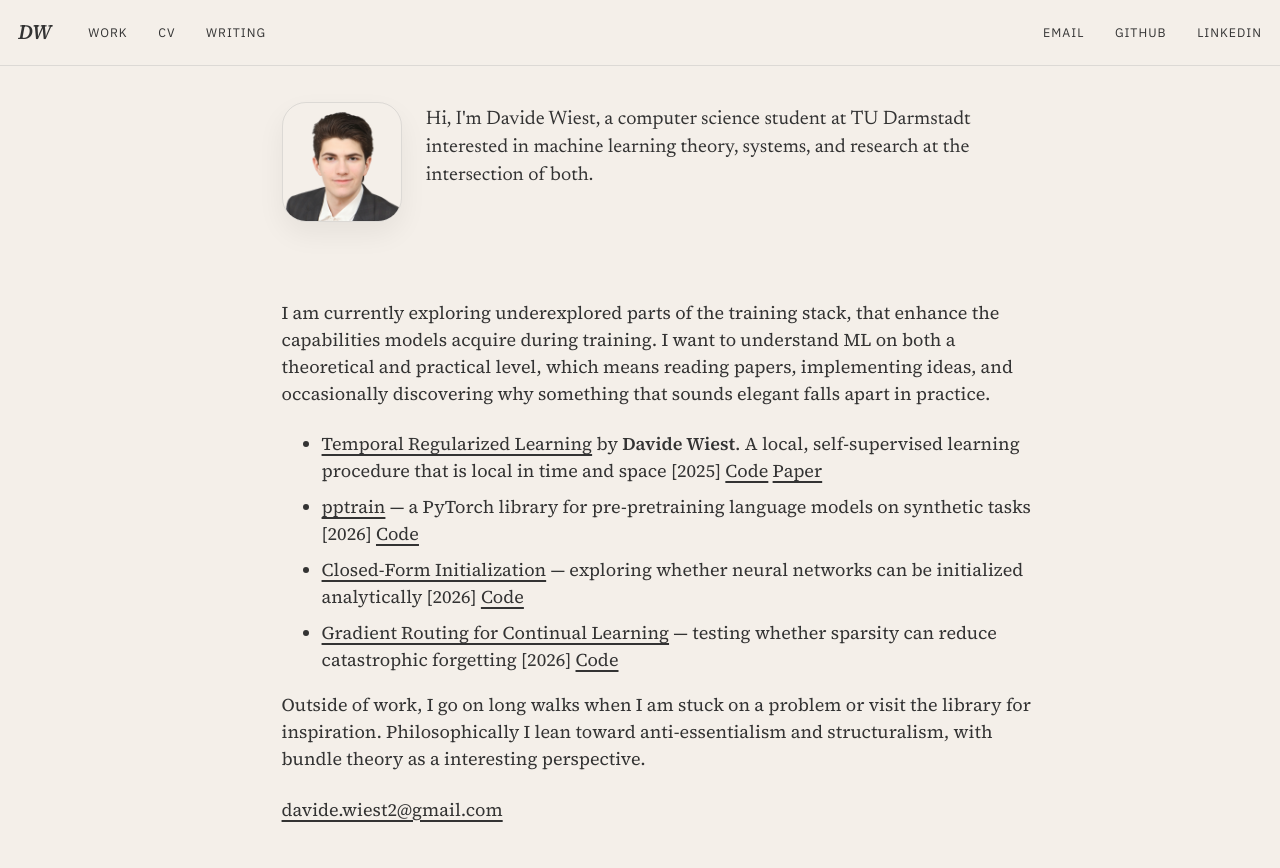
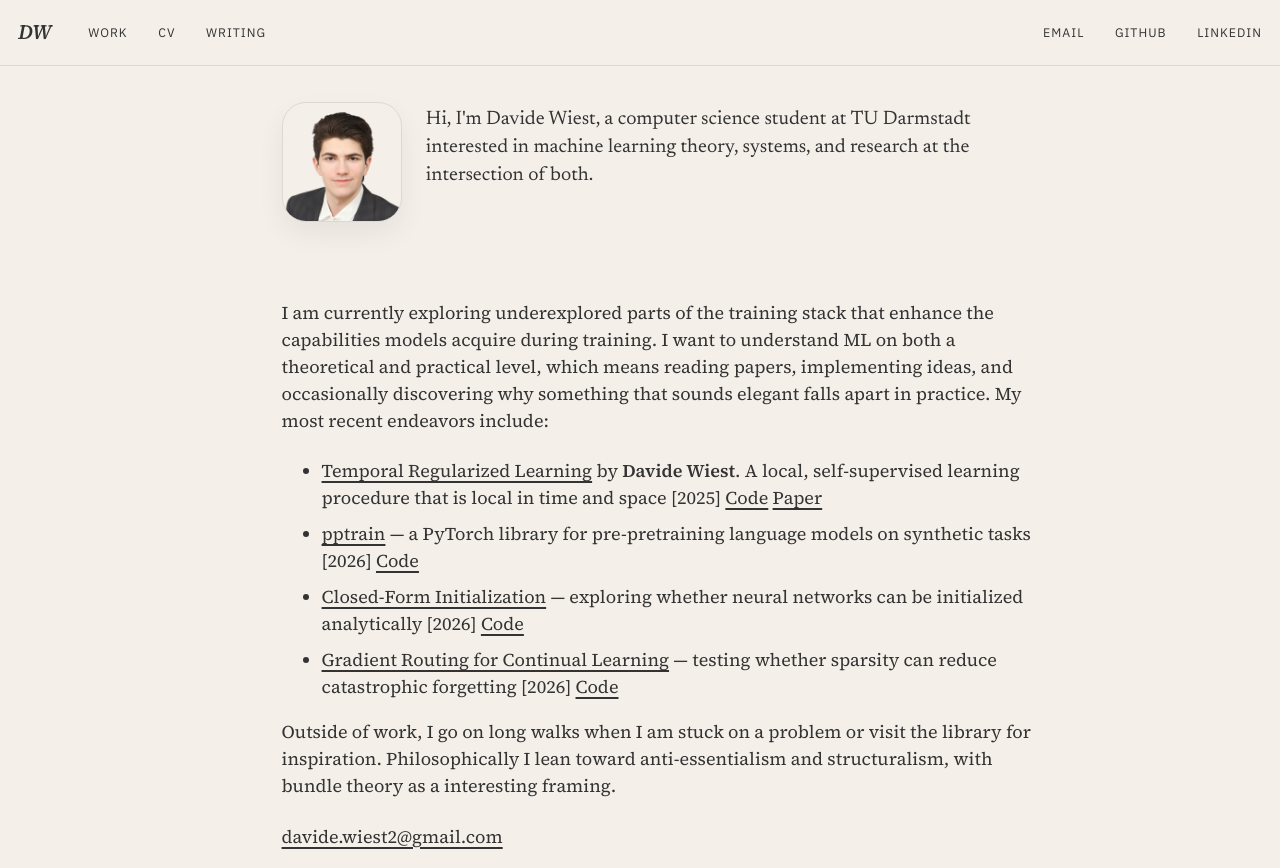
Before and after one commit to DavideWiest/davidewiest.github.io, a Jekyll site: the page built from _pages/about.md, in a window 1280 px wide, cut to the strip 0-868 px from the top of the page. Built offline with Jekyll 4.4.1, drawn with Linux system fonts in a browser that asks for light colours.

Commit message:
homepage

```diff
--- a/_pages/about.md
+++ b/_pages/about.md
@@ -9,13 +9,13 @@ redirect_from:
   - /about.html
 ---
 
-I am currently exploring underexplored parts of the training stack, that enhance the capabilities models acquire during training. I want to understand ML on both a theoretical and practical level, which means reading papers, implementing ideas, and occasionally discovering why something that sounds elegant falls apart in practice.
+I am currently exploring underexplored parts of the training stack that enhance the capabilities models acquire during training. I want to understand ML on both a theoretical and practical level, which means reading papers, implementing ideas, and occasionally discovering why something that sounds elegant falls apart in practice. My most recent endeavors include:
 
 - [Temporal Regularized Learning](/work/) by **Davide Wiest**. A local, self-supervised learning procedure that is local in time and space [2025] [Code](https://github.com/Axym-Labs/TRL) [Paper](https://doi.org/10.5281/zenodo.18673107)
 - [pptrain](/work/) — a PyTorch library for pre-pretraining language models on synthetic tasks [2026] [Code](https://github.com/Axym-Labs/pptrain)
 - [Closed-Form Initialization](/work/) — exploring whether neural networks can be initialized analytically [2026] [Code](https://github.com/Axym-Labs/closed-form-initialization)
 - [Gradient Routing for Continual Learning](/work/) — testing whether sparsity can reduce catastrophic forgetting [2026] [Code](https://github.com/Axym-Labs/gradient-routing-continual-learning)
 
-Outside of work, I go on long walks when I am stuck on a problem or visit the library for inspiration. Philosophically I lean toward anti-essentialism and structuralism, with bundle theory as a interesting perspective.
+Outside of work, I go on long walks when I am stuck on a problem or visit the library for inspiration. Philosophically I lean toward anti-essentialism and structuralism, with bundle theory as a interesting framing.
 
 [davide.wiest2@gmail.com](mailto:davide.wiest2@gmail.com)
```
